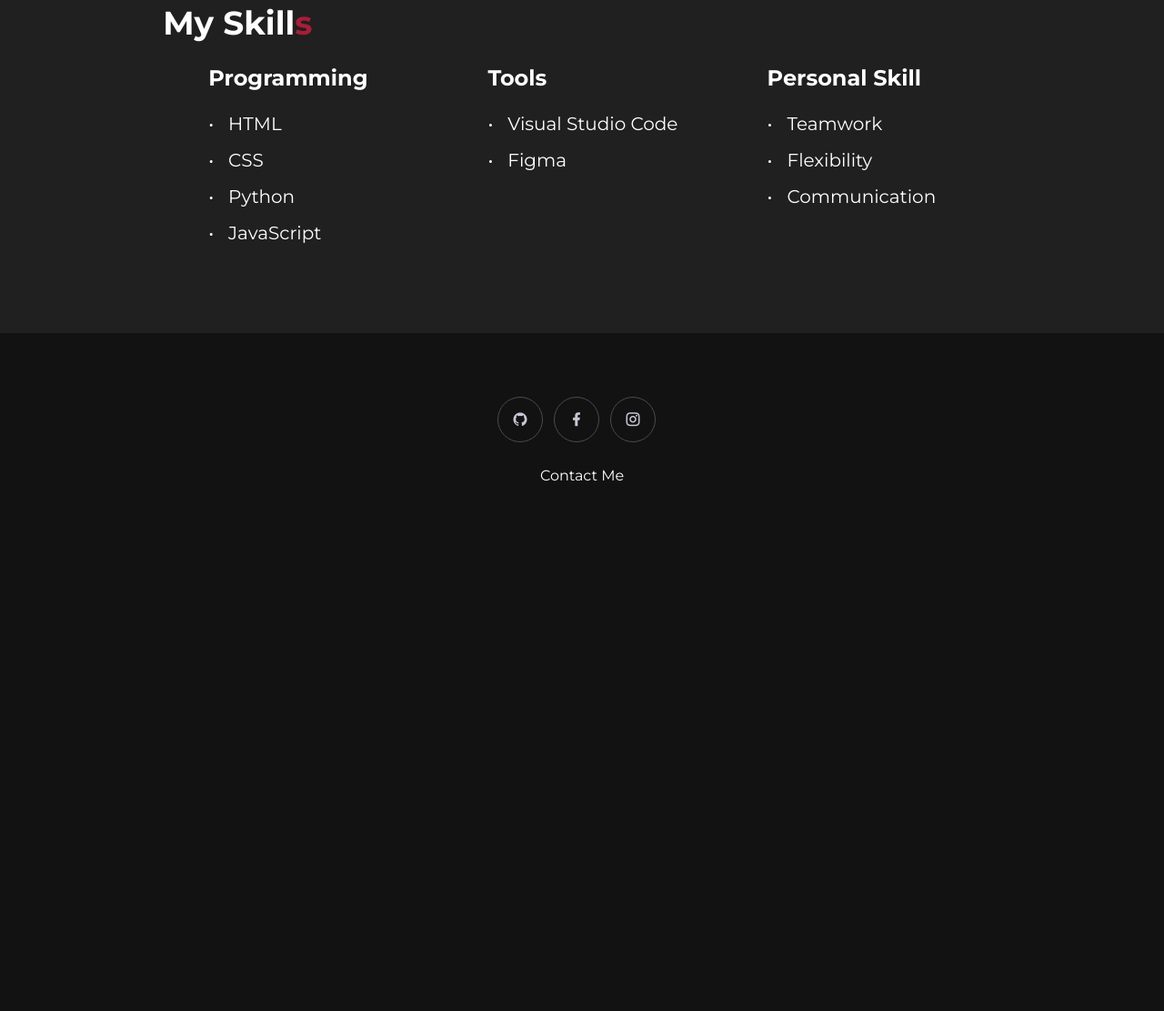
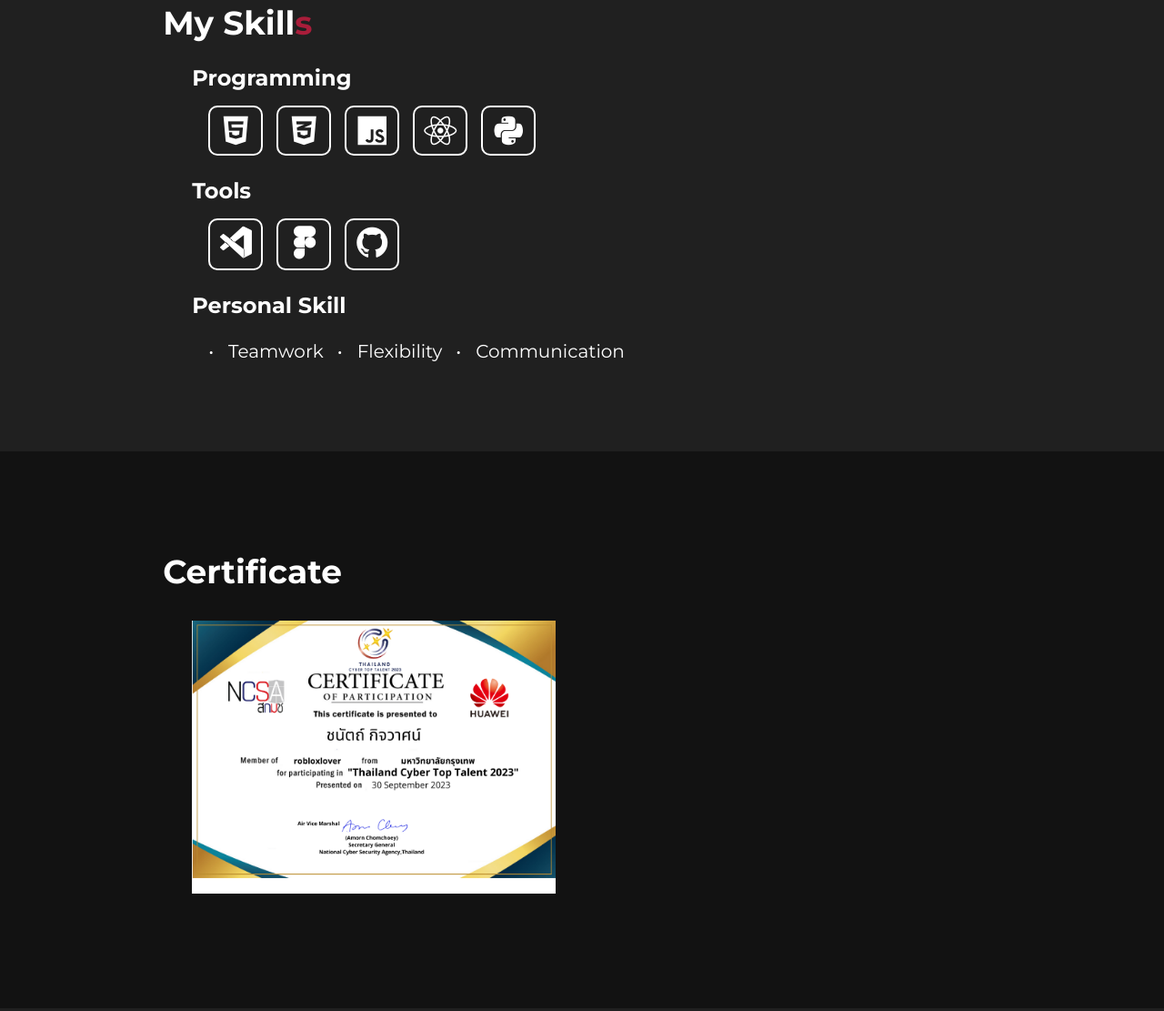
Before and after one commit to chanutkid/Web-Portfolio, a plain HTML site: page index.html in a window 1280 px wide. Shown: the part 2247-3358 px from the top of the page at 91% size. Before the commit the page ends 2829 px from the top, so only its background shows below. Drawn offline with nearby package versions, Linux system fonts and the light colour scheme.

Commit message:
edit skills

```diff
--- a/index.html
+++ b/index.html
@@ -8,6 +8,9 @@
       href="https://cdn.jsdelivr.net/npm/remixicon/fonts/remixicon.css"
       rel="stylesheet"
     />
+    <link rel="stylesheet" href="https://cdnjs.cloudflare.com/ajax/libs/font-awesome/6.0.0/css/all.min.css">
+    <link rel="stylesheet" type='text/css' href="https://cdn.jsdelivr.net/gh/devicons/devicon@latest/devicon.min.css" />
+</head>
     <link rel="stylesheet" href="styles.css" />
   </head>
   <body>
@@ -124,22 +127,40 @@
     <section class="skill-body" id="skill">
       <h2>My Skill<span>s</span></h2>
       <div class="skill-text">
+        <h4>Programming</h4>
         <div class="skill-program">
-          <h4>Programming</h4>
-          <p class="point">HTML</p>
-          <p class="point">CSS</p>
-          <p class="point">Python</p>
-          <p class="point">JavaScript</p>
+          <div class="skill-icon-box">
+            <h2><i class="fa-brands fa-html5"></i></h2>
+          </div>
+          <div class="skill-icon-box">
+            <h2><i class="fa-brands fa-css3-alt"></i></h2>
+          </div>
+          <div class="skill-icon-box">
+            <h2><i class="fa-brands fa-js"></i></h2>
+          </div>
+          <div class="skill-icon-box">
+            <h2><i class="fa-brands fa-react"></i></h2>
+          </div>
+          <div class="skill-icon-box">
+            <h2><i class="fa-brands fa-python"></i></h2>
+          </div>
         </div>
 
+        <h4>Tools</h4>
         <div class="skill-tools">
-          <h4>Tools</h4>
-          <p class="point">Visual Studio Code</p>
-          <p class="point">Figma</p>
+          <div class="tool-icon-box">
+            <h2><i class="devicon-vscode-plain"></i></h2>
+          </div>
+          <div class="tool-icon-box">
+            <h2><i class="devicon-figma-plain"></i></h2>
+          </div>
+          <div class="tool-icon-box">
+            <h2><i class="devicon-github-original"></i></h2>
+          </div>
         </div>
 
+        <h4>Personal Skill</h4>
         <div class="skill-personal">
-          <h4>Personal Skill</h4>
           <p class="point">Teamwork</p>
           <p class="point">Flexibility</p>
           <p class="point">Communication</p>
@@ -147,6 +168,17 @@
       </div>
     </section>
     <!--End My Skills Section-->
+
+    <!--Start Certification Section-->
+    <section class="certification-body">
+      <h2>Certificate</h2>
+      <div class="cer-img-box">
+        <div class="cer-img-1">
+          <img src="img/certificate_1.PNG" alt="" />
+        </div>
+      </div>
+    </section>
+    <!--End Certification Section-->
 
     <!--Start Contact Section-->
     <section class="contact-body" id="contact">
--- a/styles.css
+++ b/styles.css
@@ -209,12 +209,6 @@ header.sticky {
 .skill-body {
   background: var(--second-bg-color);
 }
-
-.skill-text {
-  display: grid;
-  grid-template-columns: repeat(3, 1fr);
-}
-
 .skill-body h2 {
   font-size: 36px;
 }
@@ -235,18 +229,42 @@ header.sticky {
 
 .skill-program {
   padding-left: 50px;
+  display: flex;
+  gap: 15px;
 }
-
 .skill-tools {
   padding-left: 50px;
+  display: flex;
+  gap: 15px;
 }
-
 .skill-personal {
   padding-left: 50px;
+  display: flex;
+  gap: 15px;
 }
-
 .skill-body p {
   line-height: 2;
+}
+.skill-text h4 {
+  margin-left: 2rem;
+}
+.skill-icon-box {
+  width: 60px;
+  height: 55px;
+  display: flex;
+  justify-content: center;
+  align-items: center;
+  border: 2px solid white;
+  border-radius: 10px;
+}
+.tool-icon-box {
+  width: 60px;
+  height: 57px;
+  display: flex;
+  justify-content: center;
+  align-items: center;
+  border: 2px solid white;
+  border-radius: 10px;
 }
 
 .work-body h2 {
@@ -302,6 +320,7 @@ header.sticky {
 
 .contact-body {
   padding: 50px 50px;
+  background-color: var(--second-bg-color);
 }
 
 .contact-icons {
@@ -354,6 +373,17 @@ header.sticky {
   margin-top: 20px;
 }
 
+.certification-body h2 {
+  font-size: 36px;
+}
+.cer-img-box {
+  margin: 2rem;
+}
+.cer-img-1 img {
+  width: 400px;
+  height: 300px;
+}
+
 @media (max-width: 430px) {
   html,
   body {
```
Also changed, not shown: img/certificate_1.PNG (added).
